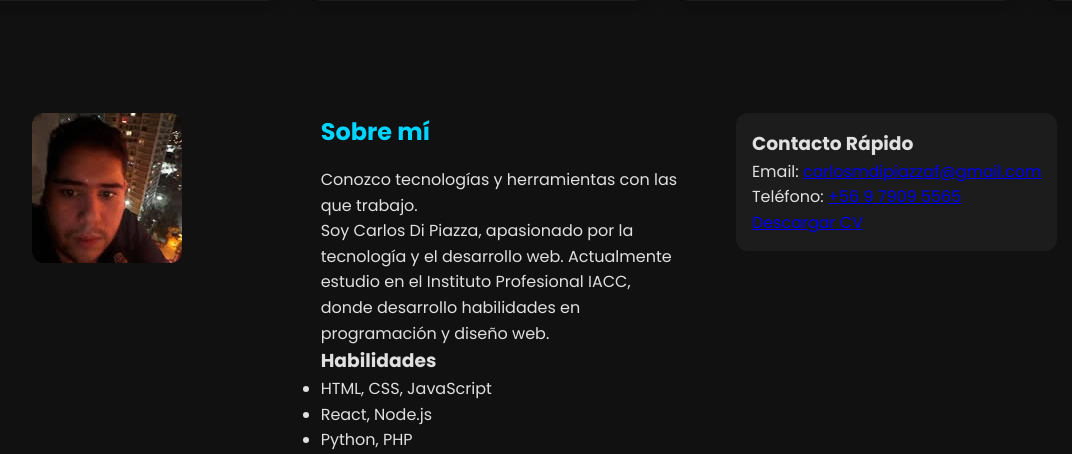
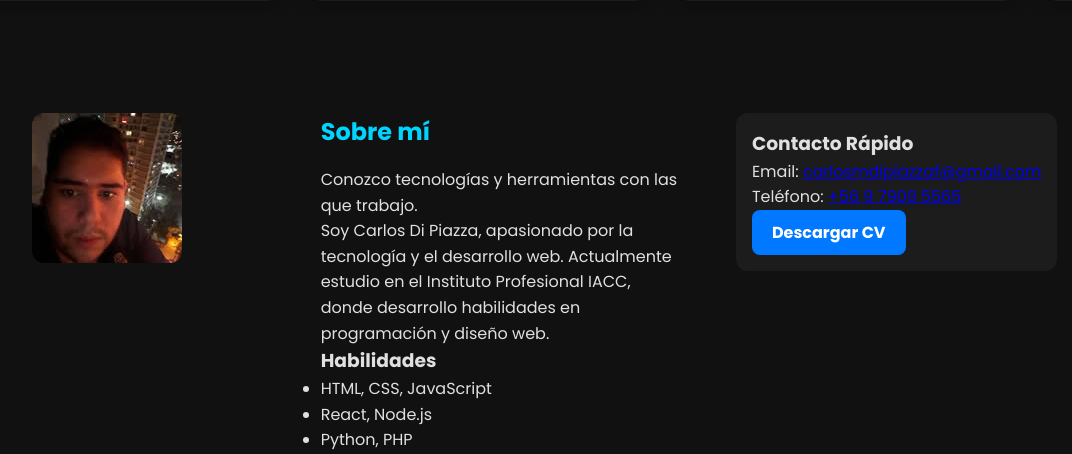
Before and after one commit to carlosdp521-hub/portafoliodecarlosdipiazza, a PHP site: page / in a window 1280 px wide. Shown: the part 1018-1472 px from the top of the page, without its empty margins (138-1210 px from the left). Run offline with PHP 8.4, Linux system fonts and the light colour scheme.

Commit message:
estilo.css
Signed-off-by: carlosdp521-hub <carlosdp521@gmail.com>

```diff
--- a/css/estilo.css
+++ b/css/estilo.css
@@ -142,6 +142,20 @@ header {
 .btn-secondary:hover {
     background: var(--primary);
     color: #111;
+}
+
+.btn-cv {
+  display: inline-block;
+  padding: 10px 20px;
+  background: #0078ff;
+  color: #fff;
+  border-radius: 8px;
+  text-decoration: none;
+  font-weight: bold;
+  transition: 0.3s;
+}
+.btn-cv:hover {
+  background: #005fcc;
 }
 
 /* ========= SECCIONES ========= */
```
